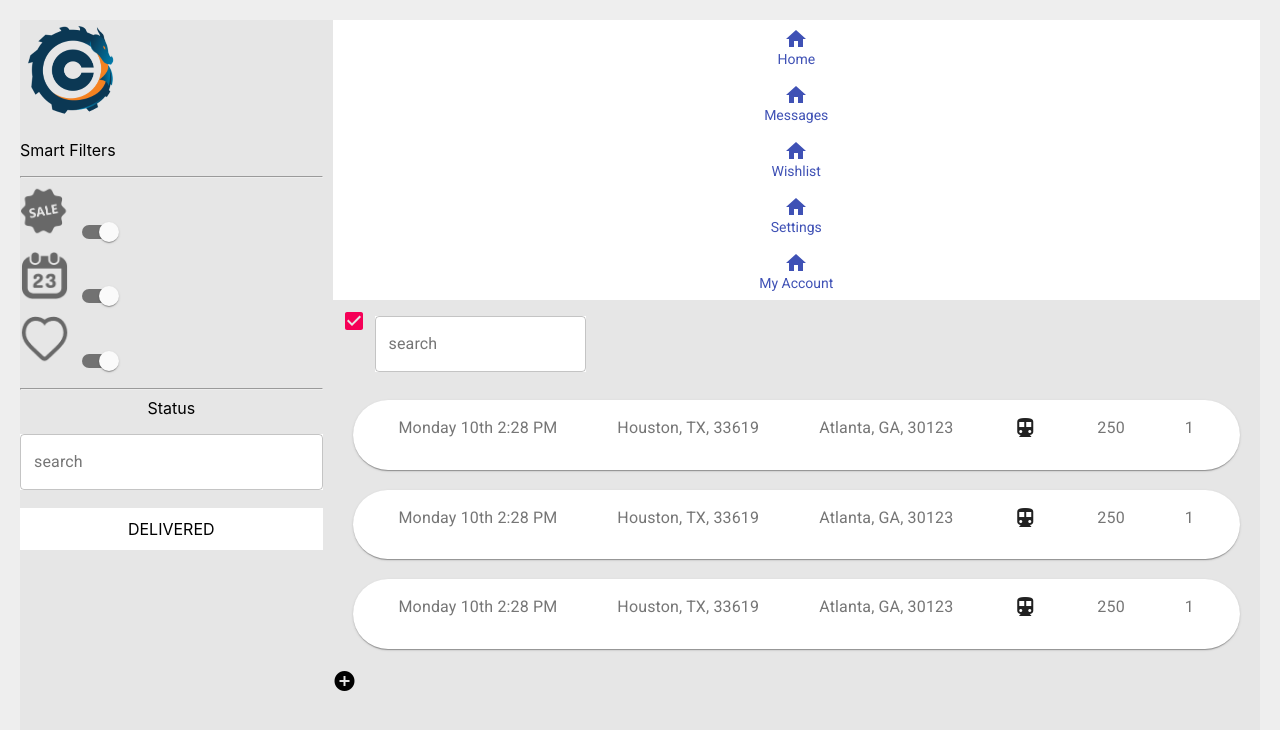
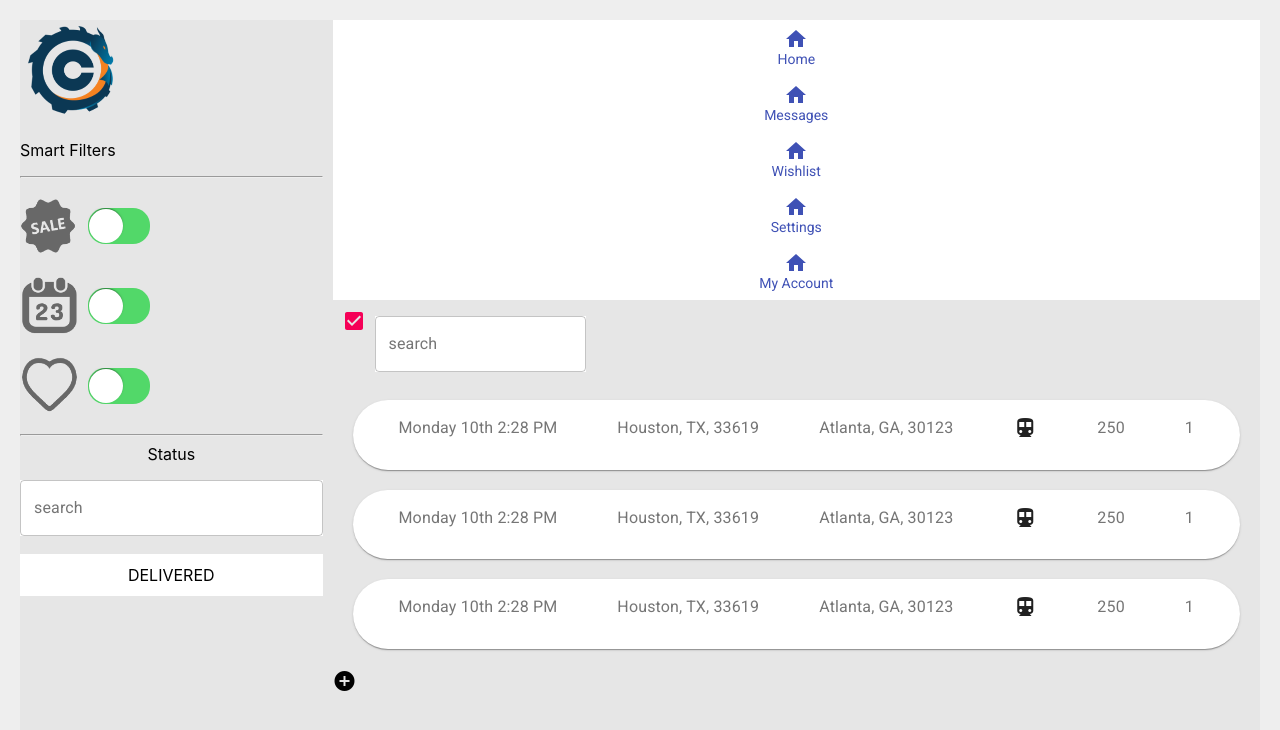
Before and after one commit to crudaz/react-smartFilters, a React (Create React App) app: page / in a window 1280 px wide. Shown: the top 730 px of the page. Built offline with nearby package versions, Linux system fonts and the light colour scheme.

Commit message:
feat: IOS switch

```diff
--- a/src/components/smartFilter.js
+++ b/src/components/smartFilter.js
@@ -1,16 +1,101 @@
 import React from 'react';
+import { makeStyles, withStyles } from '@material-ui/core/styles';
+
 import Switch from '@material-ui/core/Switch';
+import FormControlLabel from '@material-ui/core/FormControlLabel';
+
+const IOSSwitch = withStyles(theme => ({
+    root: {
+      width: 62,
+      height: 36,
+      padding: 0,
+      margin: theme.spacing(1),
+    },
+    switchBase: {
+      padding: 1,
+      '&$checked': {
+        transform: 'translateX(26px)',
+        color: theme.palette.common.white,
+        '& + $track': {
+          backgroundColor: '#52d869',
+          opacity: 1,
+          border: 'none',
+        },
+      },
+      '&$focusVisible $thumb': {
+        color: '#52d869',
+        border: '6px solid #fff',
+      },
+    },
+    thumb: {
+      width: 34,
+      height: 34,
+    },
+    track: {
+      borderRadius: 34 / 2,
+      border: `1px solid ${theme.palette.grey[400]}`,
+      backgroundColor: theme.palette.grey[50],
+      opacity: 1,
+      transition: theme.transitions.create(['background-color', 'border']),
+    },
+    checked: {},
+    focusVisible: {},
+}))(({ classes, ...props }) => {
+    return (
+      <Switch
+        focusVisibleClassName={classes.focusVisible}
+        disableRipple
+        classes={{
+          root: classes.root,
+          switchBase: classes.switchBase,
+          thumb: classes.thumb,
+          track: classes.track,
+          checked: classes.checked,
+        }}
+        {...props}
+      />
+    );
+});
+
+const useStyles = makeStyles(theme => ({
+    item: {
+        display: 'flex',
+        alignItems: 'center',
+        padding: '10px 0'
+    },
+    control: {
+        margin: 0,
+        transform: 'rotate(180deg)'
+    }
+  }));
 
 const SmartFilter = ({list}) => {
+    const [state, setState] = React.useState({
+        checkedA: true,
+        checkedB: true,
+        checkedC: true,
+      });
+
+    const classes = useStyles();
+
+    const handleChange = name => event => {
+        setState({ ...state, [name]: event.target.checked });
+    };
+
     return (
+
         list.map(item => (
-            <div key={item.id}>
-                <img src={item.icon} height='50px' width='50px'/>
-                <Switch
-                    defaultChecked
-                    value="checkedF"
-                    color="default"
-                    inputProps={{ 'aria-label': 'checkbox with default color' }}
+            <div key={item.id} className={classes.item}>
+                <img src={item.icon} height='60px' width='60px'/>
+
+                <FormControlLabel className={classes.control}
+                    control={
+                    <IOSSwitch key={item.id}
+                        checked={state.checkedB}
+                        onChange={handleChange('checkedB')}
+                        value="checkedB"
+                    />
+                    }
                 />
             </div>
         ))
```
